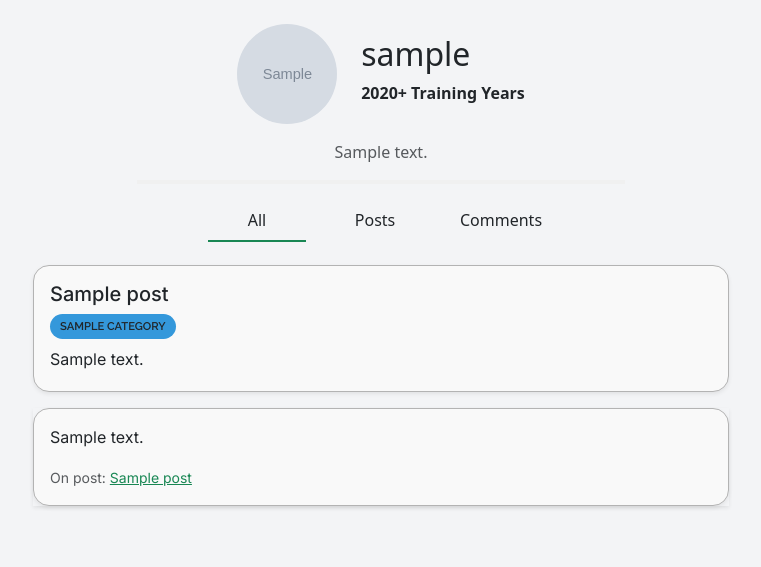
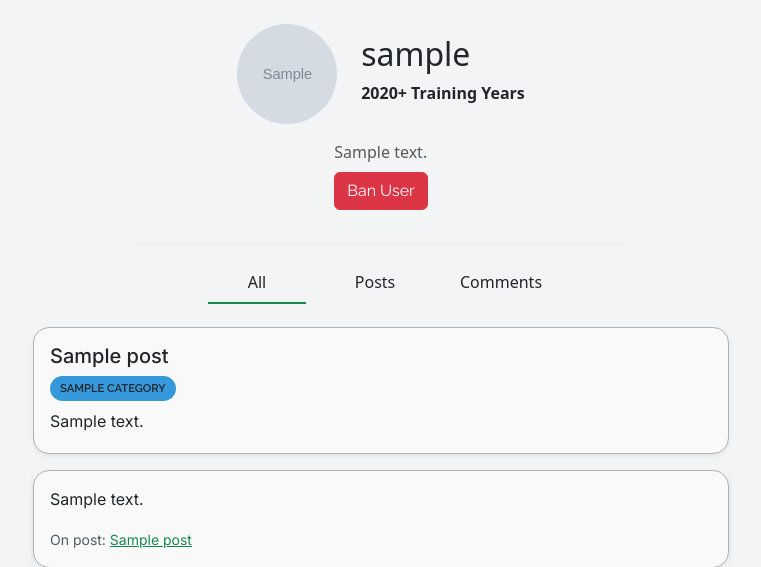
Before and after one commit to Krsmanovic-S/forum-website, a Flask app: a page that uses templates/profile.html in a window 1280 px wide. Shown: the part 60-627 px from the top of the page, without its empty margins (259-1020 px from the left). Run offline with Flask 3, Linux system fonts and the light colour scheme; a user stored in the database is signed in; tables that the repository leaves empty hold one stand-in row (values such as "Sample post"); grey boxes marked "Sample" are stand-in pictures; some libraries are stand-ins or nearby versions.

Commit message:
Banning Users

```diff
--- a/main.py
+++ b/main.py
@@ -261,6 +261,16 @@ def delete_post(post_id):
     return redirect(url_for('home'))
 
 
+@app.route('/ban-user/<int:user_id>', methods=['POST'])
+def ban_user(user_id):
+    print(f'deleting user with id: {user_id}')
+    db.session.execute(db.delete(ForumPost).where(ForumPost.author == user_id))
+    db.session.execute(db.delete(Comment).where(Comment.author_id == user_id))
+    db.session.execute(db.delete(User).where(User.id == user_id))
+    db.session.commit()
+    return redirect(url_for('home'))
+
+
 @app.route('/profile/<profile_username>')
 def profile(profile_username):
     tab = request.args.get("tab", "all")
--- a/static/css/styles.css
+++ b/static/css/styles.css
@@ -4,7 +4,7 @@ html[data-bs-theme='dark'] {
     --secondary-color: #121212;
     --tertiary-color: #2A2A2A;
     --button-color: #28A745;
-    --button-hover-color: #218838;
+    --button-hover-color: #0a0a0a;
     --upvote-section-color: #FFFFFF;
     --primary-text-color: #E8E8E8;
     --secondary-text-color: #B8B8B8;
--- a/templates/post.html
+++ b/templates/post.html
@@ -40,7 +40,7 @@
             </button>
 
             <div id="comment-button" class="d-flex justify-content-end mt-2 gap-2">
-              {% if current_user == post.author %}
+              {% if current_user == post.author or current_user.id == 1 %}
               <a class="btn btn-danger" href="{{ url_for('edit_post', post_id=post.id) }}">Delete</a>
               <a class="btn btn-outline-secondary" href="{{ url_for('edit_post', post_id=post.id) }}">Edit</a>
               {% endif %}
--- a/templates/profile.html
+++ b/templates/profile.html
@@ -20,6 +20,14 @@
     <div class="{{ 'text-start' if user.description else 'text-center' }}">
       <p class="text-muted mb-0">
         {{ user.description if user.description else 'No profile description.' }}
+
+        {% if current_user.id == 1 %}
+        <form method="POST" action="{{ url_for('ban_user', user_id=user.id) }}" class="mt-2">
+          <button type="submit" class="btn btn-danger">
+            Ban User
+          </button>
+        </form>
+        {% endif %}
       </p>
     </div>
   </div>
```
